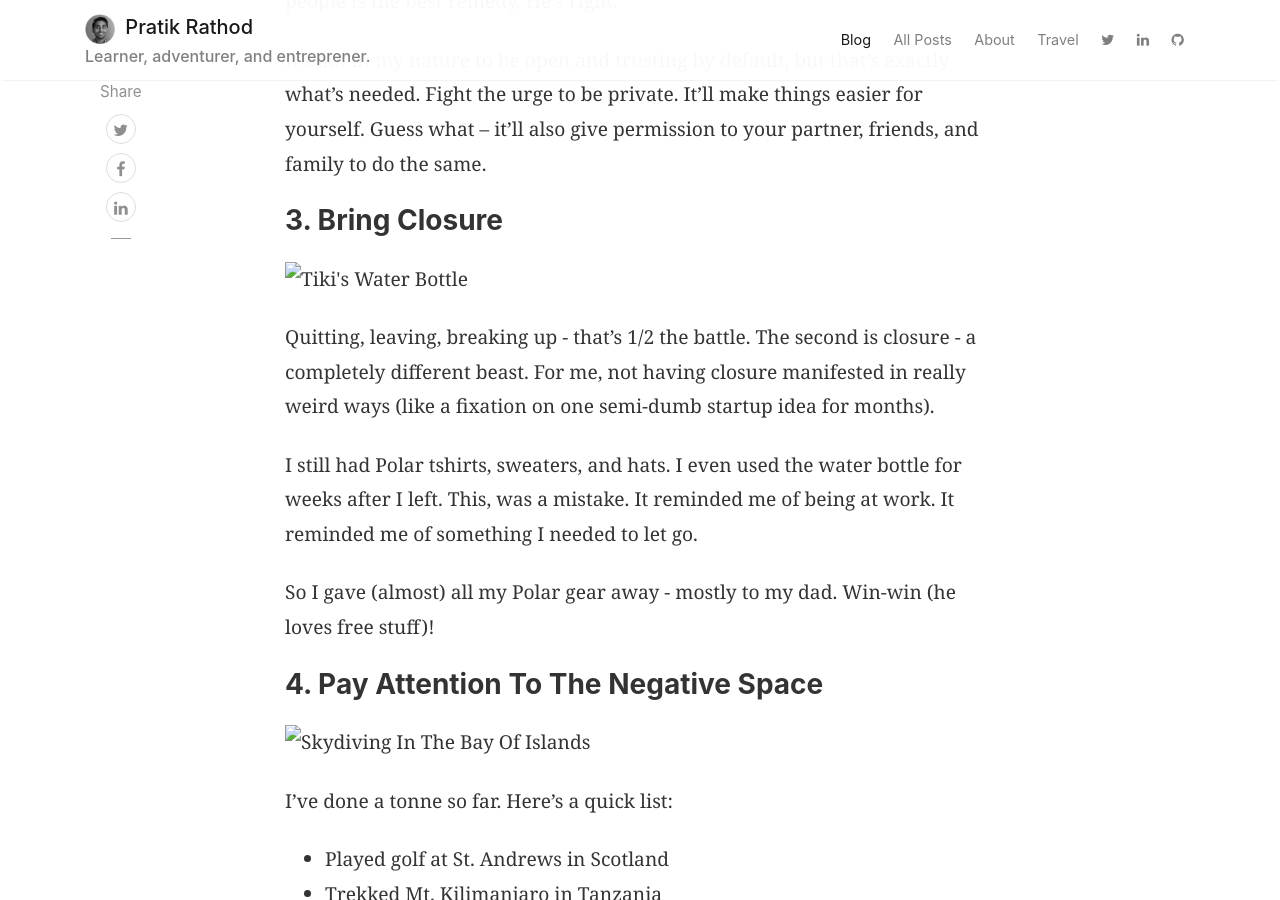
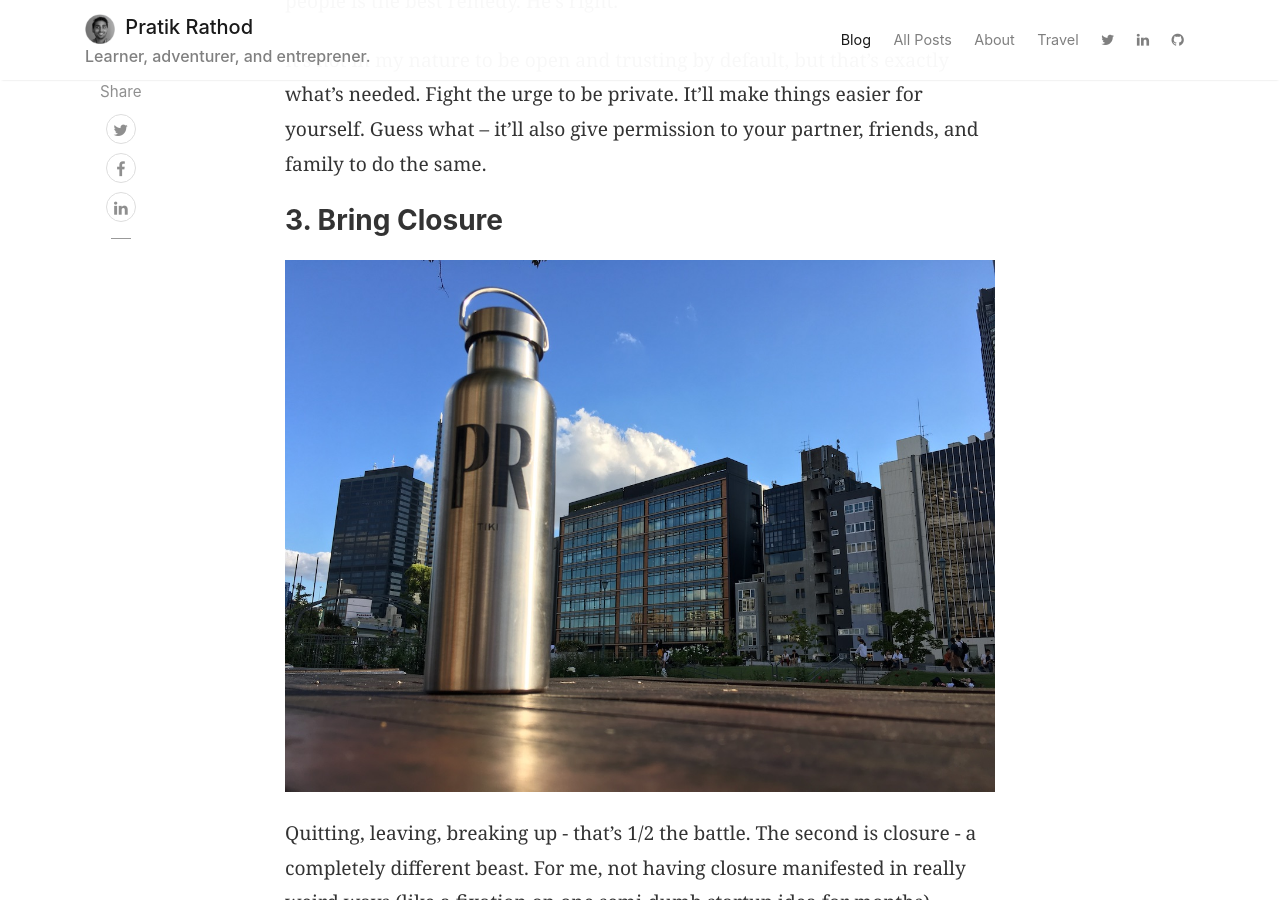
Before and after one commit to p2rathod/p2rathod.github.io, a Jekyll site: the page built from _posts/2018-11-27-5-takeways-from-quitting-and-taking-time-off.md, in a window 1280 px wide and 900 px high, scrolled down 2590 px. Built offline with Jekyll 4.4.1, drawn with Linux system fonts in a browser that asks for light colours; comment, search, counter and statistics services are not loaded.

Commit message:
fix image links

```diff
--- a/_posts/2018-11-27-5-takeways-from-quitting-and-taking-time-off.md
+++ b/_posts/2018-11-27-5-takeways-from-quitting-and-taking-time-off.md
@@ -41,7 +41,7 @@ It's not in my nature to be open and trusting by default, but that's exactly wha
 
 ### 3. Bring Closure
 
-![Tiki's Water Bottle](assets/images/posts/travel/five-lessons/tikibottle.JPG "Tiki's Water Bottle")
+![Tiki's Water Bottle]({{site.url}}/assets/images/posts/travel/five-lessons/tikibottle.JPG "Tiki's Water Bottle")
 
 Quitting, leaving, breaking up - that's 1/2 the battle. The second is closure - a completely different beast. For me, not having closure manifested in really weird ways (like a fixation on one semi-dumb startup idea for months).
 
@@ -51,7 +51,7 @@ So I gave (almost) all my Polar gear away - mostly to my dad. Win-win (he loves
 
 ### 4. Pay Attention To The Negative Space
 
-![Skydiving In The Bay Of Islands](assets/images/posts/travel/five-lessons/tikibottle.JPG "Skydiving In The Bay Of Islands")
+![Skydiving In The Bay Of Islands]({{site.url}}/assets/images/posts/travel/five-lessons/tikibottle.JPG "Skydiving In The Bay Of Islands")
 
 I've done a tonne so far. Here's a quick list:
 
@@ -73,7 +73,7 @@ The power in taking something out of your life, is that you get to decide how to
 
 ### 5. The Relationship With Time
 
-![Beach time](assets/images/posts/travel/five-lessons/lavie.JPG "Beach time")
+![Beach time]({{site.url}}/assets/images/posts/travel/five-lessons/lavie.JPG "Beach time")
 
 I've removed all routine. I obviously don't have any meetings. I sleep when I'm tired, and wake up when I'm not. I eat when I'm hungry. We make healthy meals. I spend afternoons at the beach, in the water, or reading. Time has nothing on me.
 
```
